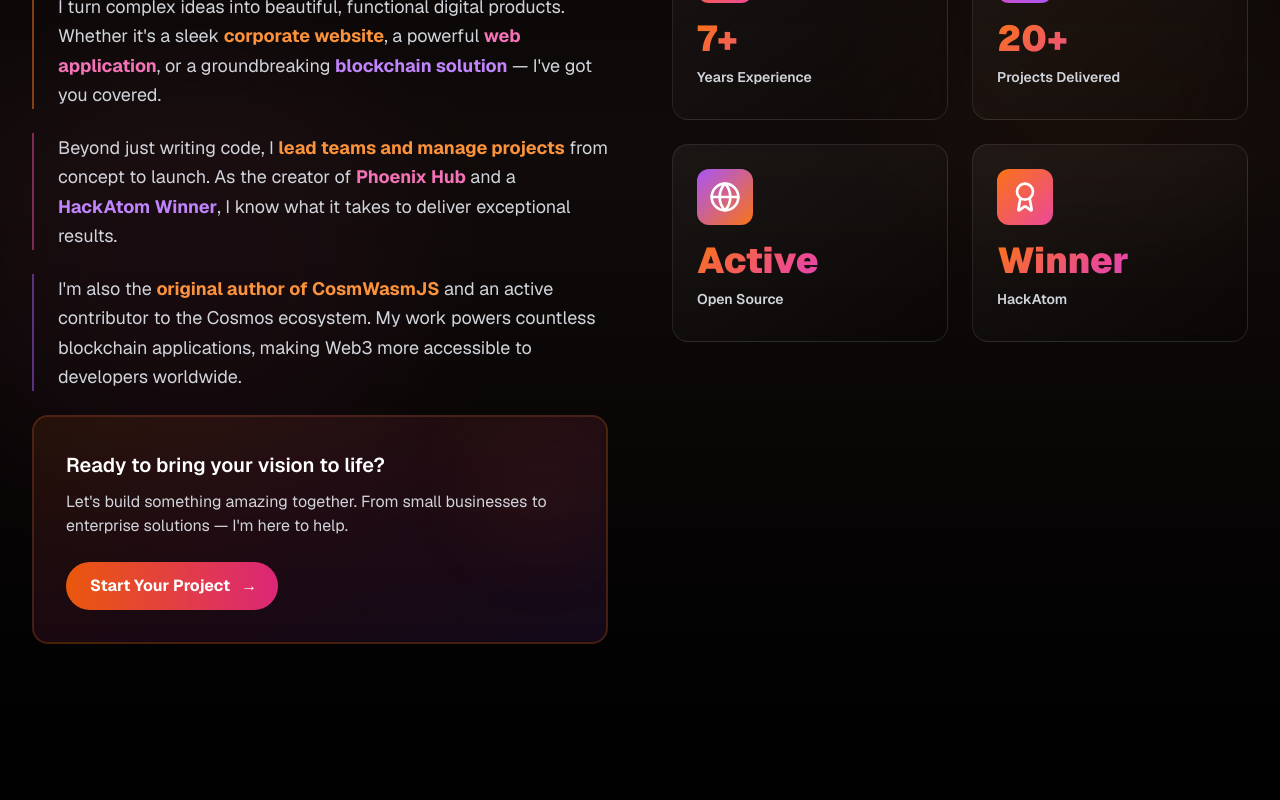
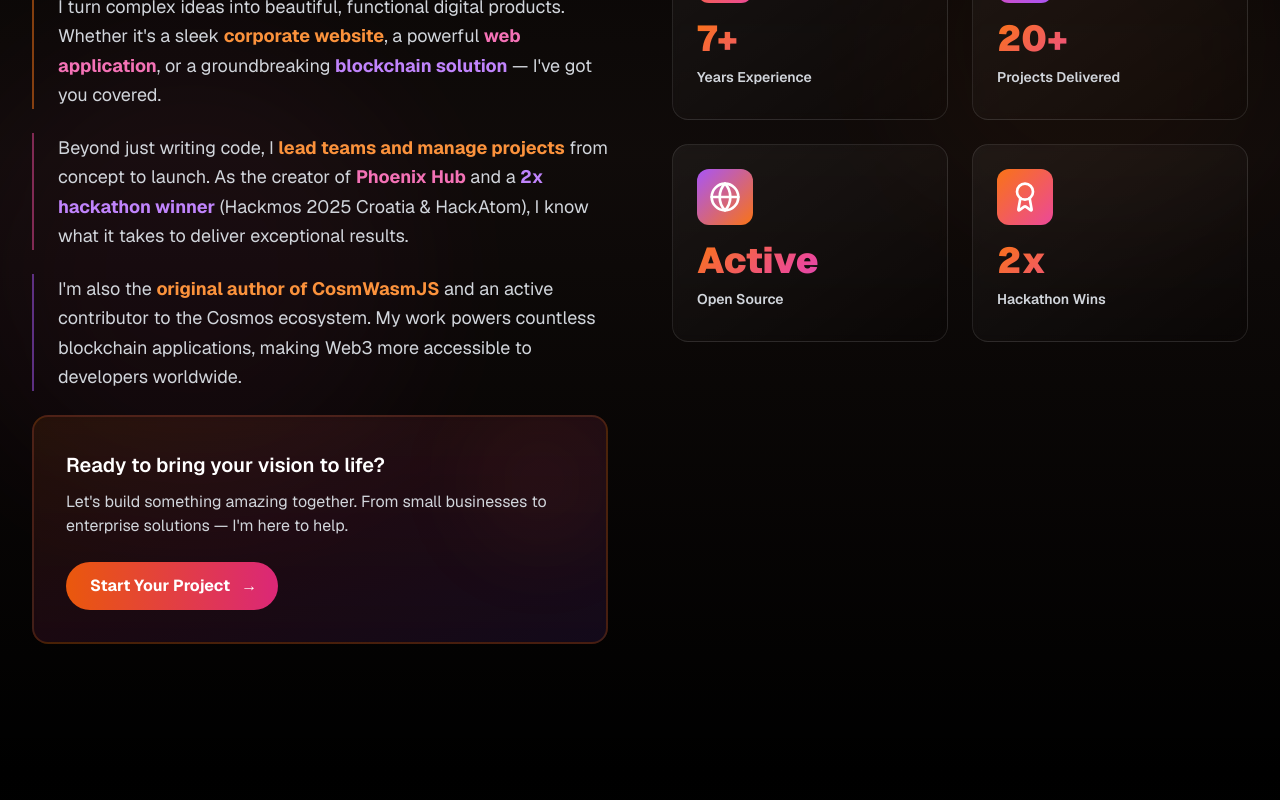
Before and after one commit to msteiner96/milan.dev, a Next.js app: page / in a window 1280 px wide. Shown: the part 1260-2060 px from the top of the page. Built offline with nearby package versions, Linux system fonts and the light colour scheme; no server answers.

Commit message:
Update hackathon

```diff
--- a/src/components/About.tsx
+++ b/src/components/About.tsx
@@ -41,10 +41,10 @@ export default function About() {
     },
     {
       icon: Award,
-      label: "HackAtom",
-      value: "Winner",
+      label: "Hackathon Wins",
+      value: "2x",
       color: "from-orange-500 to-pink-500",
-      description: "Award-winning blockchain solutions",
+      description: "Hackmos 2025 Croatia & HackAtom winner",
     },
   ];
 
@@ -174,8 +174,9 @@ export default function About() {
                   from concept to launch. As the creator of{" "}
                   <span className="text-pink-400 font-bold">Phoenix Hub</span> and a{" "}
                   <span className="text-purple-400 font-bold">
-                    HackAtom Winner
-                  </span>, I know what it takes to deliver exceptional results.
+                    2x hackathon winner
+                  </span>{" "}
+                  (Hackmos 2025 Croatia & HackAtom), I know what it takes to deliver exceptional results.
                 </p>
               </motion.div>
 
--- a/src/components/Experience.tsx
+++ b/src/components/Experience.tsx
@@ -23,6 +23,20 @@ export default function Experience() {
         'Led cross-functional development teams',
       ],
       color: 'from-orange-500 to-pink-500',
+    },
+    {
+      year: '2025',
+      title: 'Hackmos 2025 Winner',
+      company: 'Cosmos Hackathon',
+      location: 'Croatia',
+      description: 'Won the Hackmos 2025 Croatia competition, demonstrating cutting-edge blockchain development skills and innovative solutions in the Cosmos ecosystem.',
+      icon: Award,
+      achievements: [
+        'First place in Croatian blockchain competition',
+        'Showcased advanced Cosmos development expertise',
+        'Delivered innovative blockchain solution under pressure',
+      ],
+      color: 'from-purple-500 to-orange-500',
     },
     {
       year: '2021',
```
